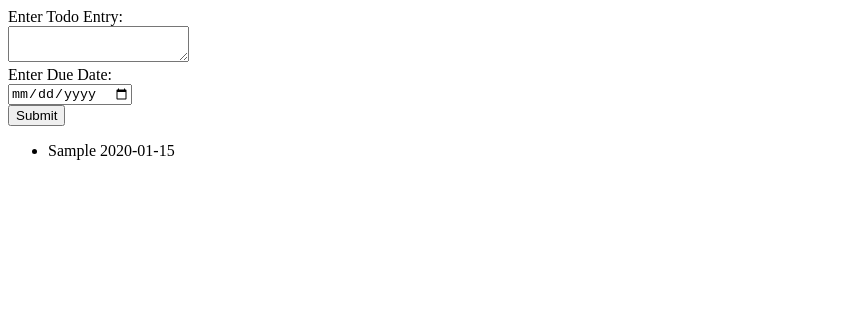
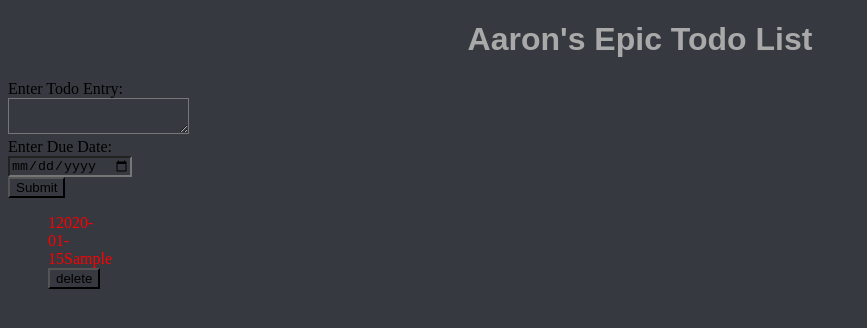
Before and after one commit to afan2k0/Web-Project-1, a plain HTML site: page index.html in a window 1280 px wide. Both pictures are taken after typing "Sample", "2020-01-15" into the empty fields and a click on the input "Submit". Shown: the whole page, without its empty margins (0-867 px from the left). Drawn offline with Linux system fonts and the light colour scheme.

Commit message:
more stuff

```diff
--- a/index.html
+++ b/index.html
@@ -4,9 +4,13 @@
     <meta charset="UTF-8">
     <meta http-equiv="X-UA-Compatible" content="IE=edge">
     <meta name="viewport" content="width=device-width, initial-scale=1.0">
+    <link rel="stylesheet" href="styles.css">
     <title>Web Project 1</title>
 </head>
 <body>
+    <header>
+        <h1>Aaron's Epic Todo List</h1>
+    </header>
     <label class="warning"></label>
     <div class="container">
         <form class="todo-entry">
--- a/main.js
+++ b/main.js
@@ -9,30 +9,30 @@ function onSubmit(e)
     e.preventDefault();
     const todoText = document.querySelector('.todo-text');
     const date = document.querySelector('.date');
-    if(todoText.value === '')
+    if(todoText.value === '' || date.valueAsDate === null)
     {
-
-        console.log('invalid text');
-        console.log(todoText.value);
-
         warning.innerHTML = 'Please enter all fields';
         setTimeout(() => warning.remove(), 1000);
 
     }
-    else if(isNaN(date.valueAsDate))
-    {
-        console.log('invalid date');
-        console.log(date.valueAsDate);
 
-        warning.innerHTML = 'Please enter all fields';
-        setTimeout(() => warning.remove(), 1000);
-    }
     else
     {
+        console.log(date.valueAsDate);
+        const btn = document.createElement('button');
+        btn.className = 'delete';
+        btn.innerHTML = 'delete';
+        btn.addEventListener("click", function(e) {
+            e.target.parentNode.remove();
+          });
         console.log('success');
         const li = document.createElement('li');
-        li.appendChild(document.createTextNode(`${todoText.value} ${date.value}`));
+        li.appendChild(document.createTextNode(`${date.value}`));
+        //li.appendChild(document.write('<br>'));
+        li.appendChild(document.createTextNode(`${todoText.value}`));
+        li.appendChild(btn);
         userList.appendChild(li);
+
         todoText.value = '';
         date.value = '';
     }
--- a/styles.css
+++ b/styles.css
@@ -0,0 +1,51 @@
+*
+{
+    background-color: #36393F;
+}
+header
+{
+    text-align: center;
+    font-family: Arial, Helvetica, sans-serif;
+    color:darkgray;
+}
+.warning
+{
+    color: red;
+}
+ul {
+    display: grid;
+    grid-template-rows: repeat(4, 1fr);
+    grid-template-columns: repeat(auto-fill, minmax(50px, 1fr));/*set you own values*/
+    /*demo purpose*/
+    counter-reset: lis;
+  }
+
+  li {
+    display: block;
+    counter-increment: lis;
+  }
+
+  li:before {
+    content: counter(lis);
+    /* end demo purpose */
+  }
+
+  li:nth-child(4n - 1) {
+    grid-row: 3;
+    color: blue;
+  }
+
+  li:nth-child(4n) {
+    grid-row: 4;
+    color: purple;
+  }
+
+  li:nth-child(4n - 2) {
+    grid-row: 2;
+    color: green;
+  }
+
+  li:nth-child(4n - 3) {
+    grid-row: 1;
+    color: red;
+  }
```
